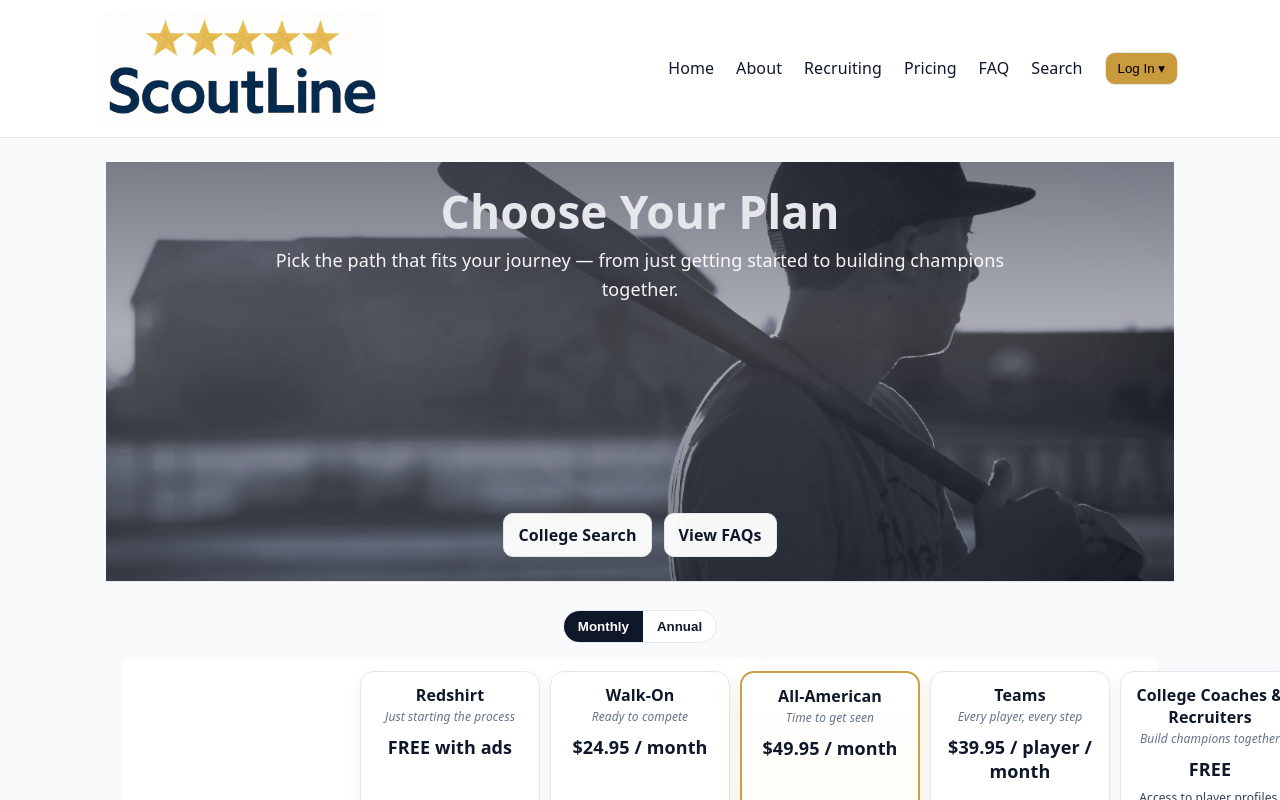
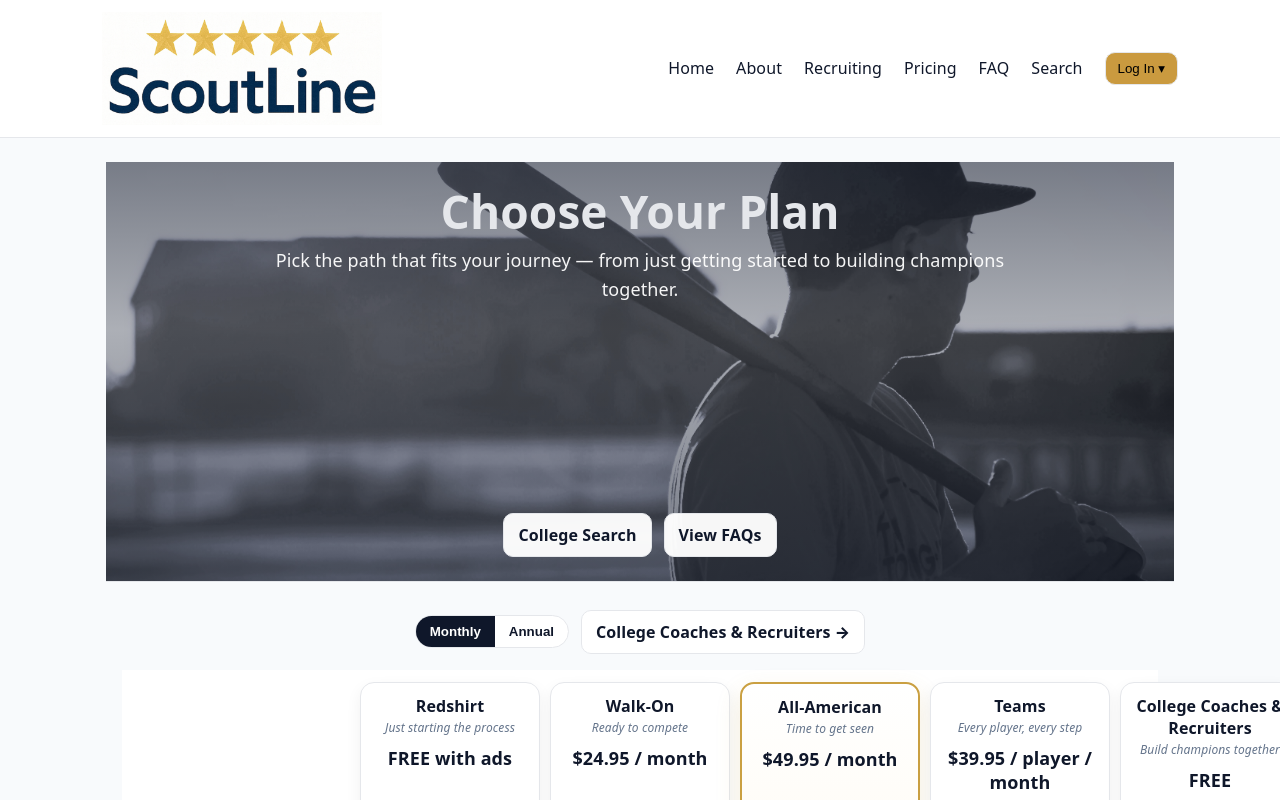
Before and after one commit to mattblittle-create/scoutline-beta, a Next.js app: page /pricing in a window 1280 px wide. Shown: the top 800 px of the page. Built offline with nearby package versions, Linux system fonts and the light colour scheme.

Commit message:
Update page.tsx

```diff
--- a/app/pricing/page.tsx
+++ b/app/pricing/page.tsx
@@ -292,7 +292,7 @@ export default function PricingPage() {
       {/* BILLING TOGGLE + TABLE */}
       <section style={{ maxWidth: 1200, margin: "0 auto", padding: "28px 16px" }}>
         {/* Toggle */}
-        <div style={{ display: "flex", justifyContent: "center", marginBottom: 16 }}>
+        <div style={{ display: "flex", justifyContent: "center", gap: 12, alignItems: "center", marginBottom: 16, flexWrap: "wrap" }}>
           <div
             role="group"
             aria-label="Billing period"
@@ -335,6 +335,11 @@ export default function PricingPage() {
               Annual
             </button>
           </div>
+
+          {/* NEW: quick anchor to Coaches & Recruiters */}
+          <Link href="#coaches" className="sl-link-btn" style={{ whiteSpace: "nowrap" }}>
+            College Coaches & Recruiters →
+          </Link>
         </div>
 
         {/* Sticky plan headers */}
@@ -363,9 +368,11 @@ export default function PricingPage() {
             {planOrder.map((key) => {
               const p = planMap[key];
               const isAnnual = billing === "annual";
+              const anchorProps = p.key === "coach" ? { id: "coaches" } : {};
               return (
                 <div
                   key={p.key}
+                  {...anchorProps}
                   className="plan-card"
                   style={{
                     border: p.highlight ? "2px solid #caa042" : "1px solid #e5e7eb",
```
